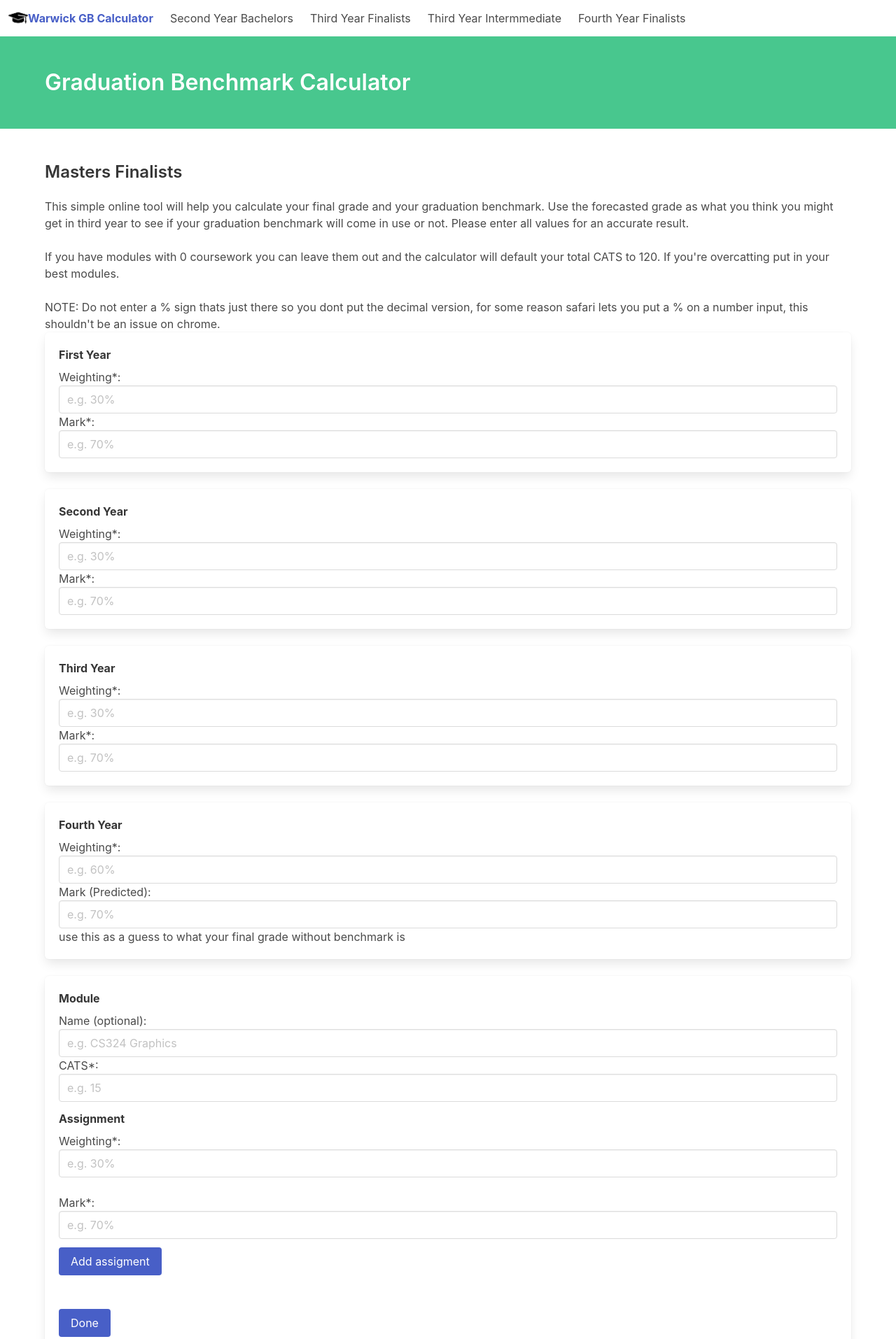
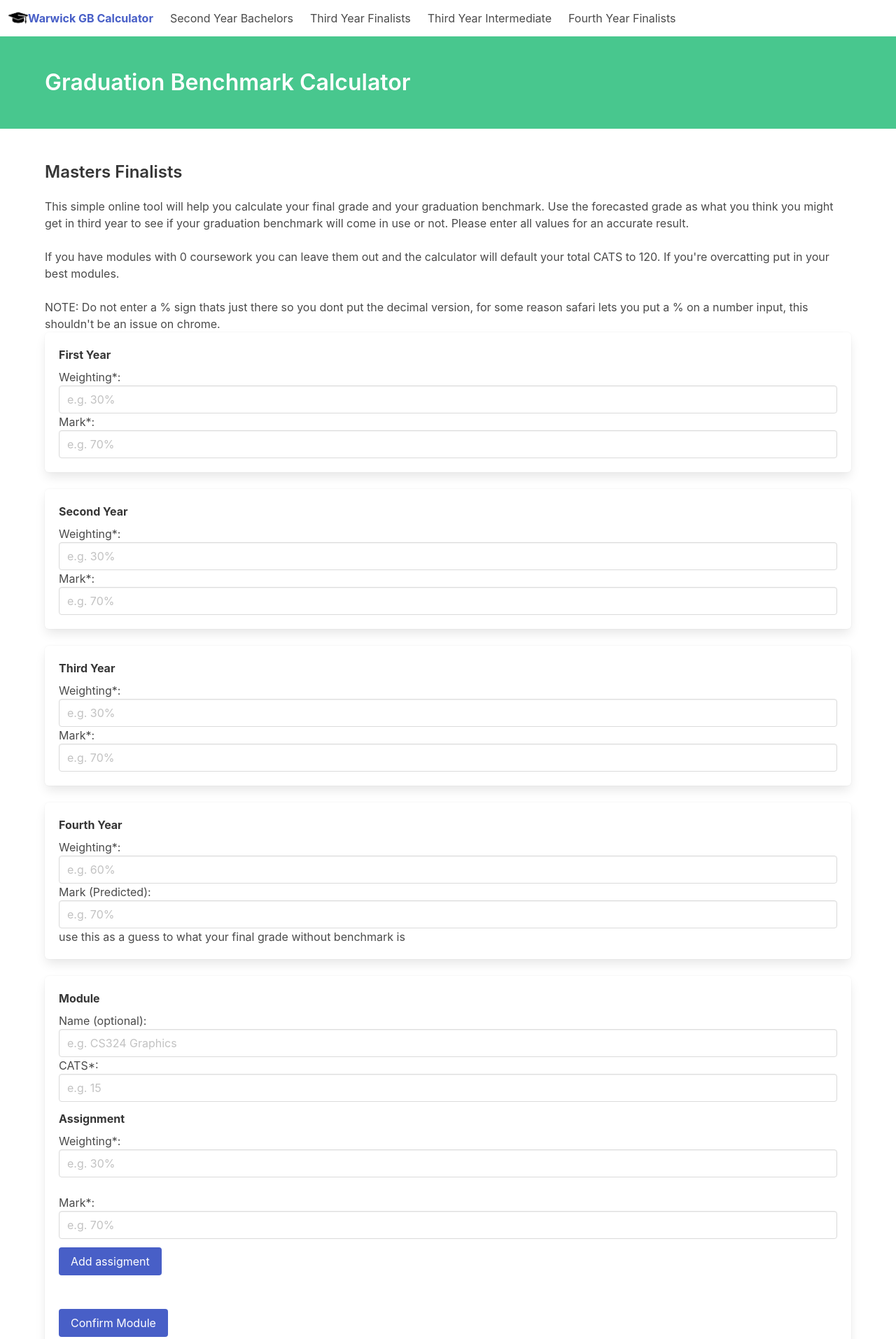
Before and after one commit to Bhavik-Makwana/GraduationBenchmarkCalculator, a plain HTML site: page fourthyearmasters.html in a window 1280 px wide. Shown: the top 1914 px of the page at 70% size. Drawn offline with nearby package versions, Linux system fonts and the light colour scheme.

Commit message:
UI tweak

```diff
--- a/fourthyearmasters.html
+++ b/fourthyearmasters.html
@@ -52,7 +52,7 @@
                 </a>
 
                 <a class="navbar-item" href='thirdyearintermediate.html'>
-                    Third Year Intermmediate
+                    Third Year Intermediate
                 </a>
 
                 <a class="navbar-item" href='fourthyearmasters.html'>
@@ -169,7 +169,7 @@
                             <br>
                             <br>
                             <div class="control">
-                                <button id='m1' onclick="create_module(this.id)" class="button is-link">Done</button>
+                                <button id='m1' onclick="create_module(this.id)" class="button is-link">Confirm Module</button>
                             </div>
                         </div>
                     </div>
```
Also changed, not shown: index.html (+1 -1 lines), secondyears.html (+2 -2 lines), thirdyearfinalists.html (+2 -2 lines), thirdyearintermediate.html (+2 -2 lines).
